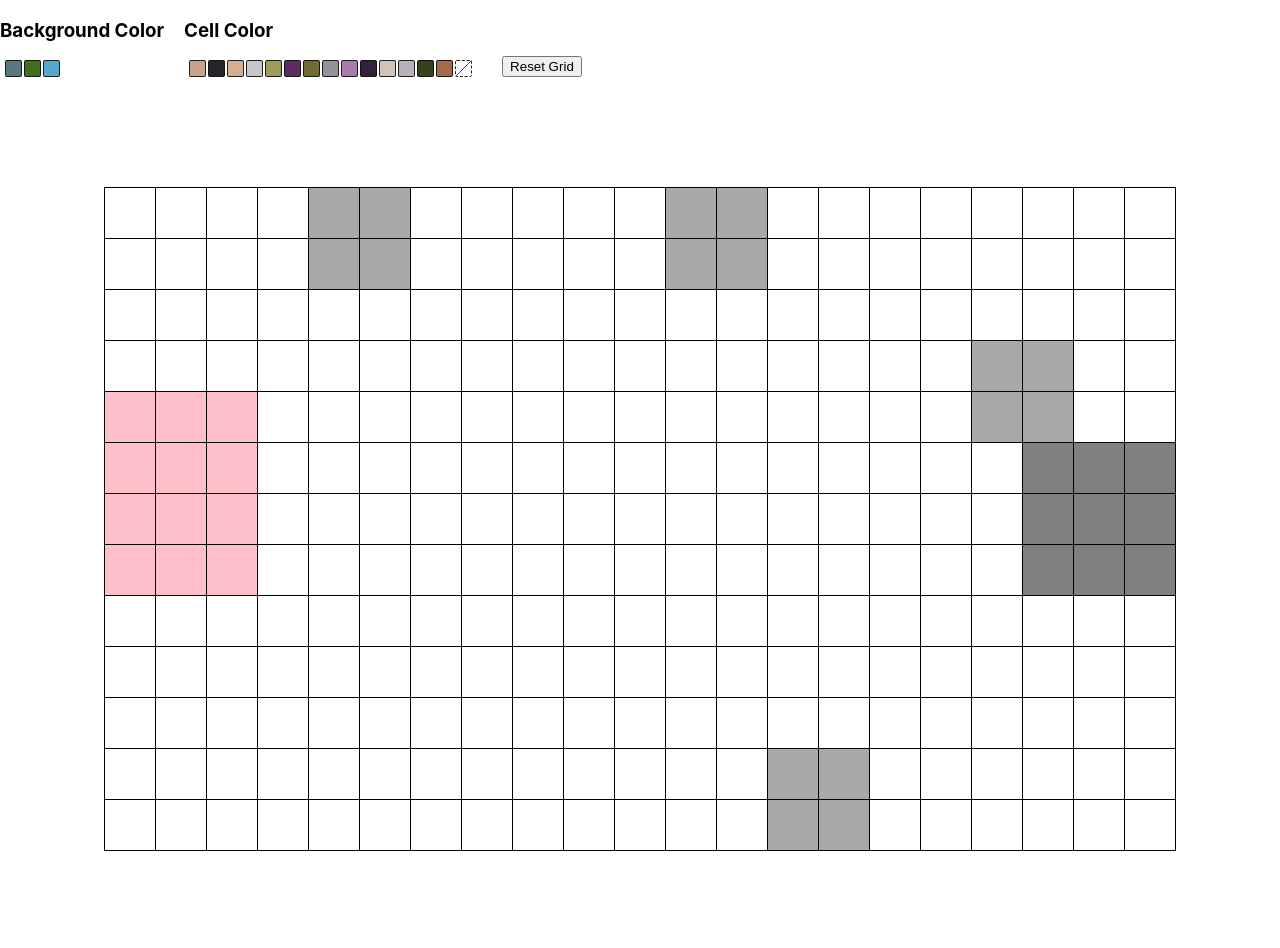
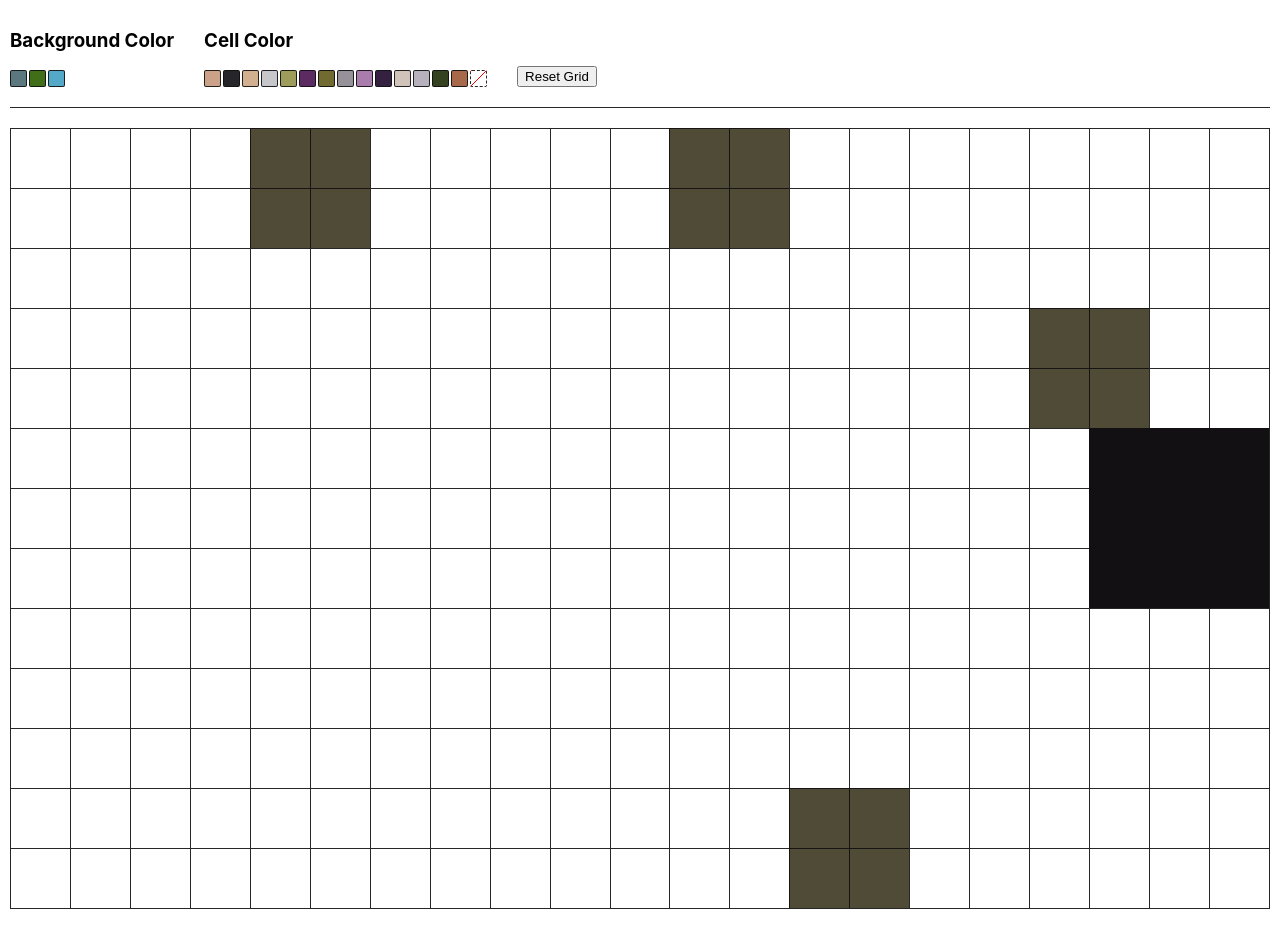
Before and after one commit to mrmemes-eth/hv-forge-sketcher, a React (Create React App) app: page / in a window 1280 px wide. Shown: the top 948 px of the page. After the commit the page ends 919 px from the top, so only its background shows below. Built offline with nearby package versions, Linux system fonts and the light colour scheme.

Commit message:
Extern inline styles, improve styling

```diff
--- a/src/App.css
+++ b/src/App.css
@@ -1,3 +1,58 @@
+div.app-wrap {
+  display: flex;
+  flex-direction: column;
+  gap: 20px;
+  padding: 10px;
+}
+
+header.app {
+  display: flex;
+  gap: 30px;
+  padding-bottom: 20px;
+  border-bottom: 1px solid rgba(16, 16, 16, 0.9);
+}
+
+main.app {
+  display: flex;
+  justify-content: center;
+}
+
+header.app .controls {
+  align-self: flex-end;
+}
+
+main.app .grid {
+  width: 100%;
+  border: 1px solid rgba(16, 16, 16, 0.9);
+  border-left: none;
+  border-top: none;
+}
+
+.grid .row {
+  display: flex;
+}
+
+.grid .cell{
+  width: calc(100% / 21);
+  aspect-ratio: 1;
+  border: 1px solid rgba(16, 16, 16, 0.9);
+  border-right: none;
+  border-bottom: none;
+}
+
+
+.color-palette {
+  display: flex;
+  gap: 2px;
+}
+
+.color-palette div {
+  width: 15px;
+  height: 15px;
+  border-radius: 2px;
+}
+
+
 .bark {
   background: #cba287;
 }
@@ -41,13 +96,25 @@
   background: #a8694b;
 }
 
-.bio {
+.color-palette .bio {
   background: #416f19;
 }
-.knight {
+
+.color-palette .knight {
   background: #54a9c9;
 }
-.glitch {
+
+.color-palette .glitch {
+  background: #5c787f;
+}
+
+.grid.bio {
+  background: #416f19;
+}
+.grid.knight {
+  background: #54a9c9;
+}
+.grid.glitch {
   background: #5c787f;
 }
 
@@ -59,7 +126,7 @@
   border: 1px solid rgba(16, 16, 16, 0.9);
 }
 
-.color-pallette .blank.selected,
+.color-palette .blank.selected,
 .color-palette .tile.selected {
   border-style: dashed;
 }
@@ -134,14 +201,22 @@
     );
 }
 
-.restricted.base {
-  background: pink;
+.knight .restricted.base {
+  background: #829399;
+}
+
+.glitch .restricted.base {
+  background: #c794d9;
+}
+
+.bio .restricted.base {
+  background: #dcb19c;
 }
 
 .restricted.portal {
-  background: darkgrey;
+  background: #504b36;
 }
 
 .restricted.big-portal {
-  background: grey;
+  background: #121012;
 }
--- a/src/App.js
+++ b/src/App.js
@@ -107,25 +107,17 @@ function App() {
   };
 
   return (
-    <div className="App">
-      <header className="App-header" style={{ display: "flex", gap: "20px" }}>
+    <div className="app-wrap">
+      <header className="app">
         <div>
           <h3>Background Color</h3>
-          <div
-            className="color-palette"
-            style={{ display: "flex", gap: 2, margin: "5px" }}
-          >
+          <div className="color-palette">
             {backgroundStyles.map((styleName) => (
               <div
                 key={styleName}
-                className={`bg-style ${
-                  styleName === backgroundStyle ? "selected" : ""
+                className={`bg-style${
+                  styleName === backgroundStyle ? " selected" : ""
                 } ${styleName}`}
-                style={{
-                  width: 15,
-                  height: 15,
-                  borderRadius: 2,
-                }}
                 onClick={() => setBackgroundStyle(styleName)}
               ></div>
             ))}
@@ -133,61 +125,30 @@ function App() {
         </div>
         <div>
           <h3>Cell Color</h3>
-          <div
-            className="color-palette"
-            style={{ display: "flex", gap: 2, margin: "5px" }}
-          >
+          <div className="color-palette">
             {tiles.map((tile) => (
               <div
                 key={tile}
-                className={`tile ${
-                  tile === selectedTile ? "selected" : ""
+                className={`tile${
+                  tile === selectedTile ? " selected" : ""
                 } ${tile}`}
-                style={{
-                  width: 15,
-                  height: 15,
-                  borderRadius: 2,
-                }}
                 onClick={() => setSelectedTile(tile)}
               ></div>
             ))}
           </div>
         </div>
-        <div style={{ alignSelf: "flex-end", margin: "5px" }}>
+        <div className="controls">
           <button onClick={handleResetGrid}>Reset Grid</button>
         </div>
       </header>
-      <main
-        className={`App-main ${backgroundStyle}`}
-        style={{
-          margin: "5px",
-          padding: "100px",
-          display: "flex",
-          alignItems: "center",
-          justifyContent: "center",
-        }}
-      >
-        <div
-          className="grid"
-          style={{
-            border: "1px solid black",
-            borderLeft: "none",
-            borderTop: "none",
-          }}
-        >
+      <main className="app">
+        <div className={`grid ${backgroundStyle}`}>
           {grid.map((row, rowIndex) => (
-            <div key={rowIndex} className="row" style={{ display: "flex" }}>
+            <div key={rowIndex} className="row">
               {row.map((tile, colIndex) => (
                 <div
                   key={colIndex}
                   className={`cell ${tile}`}
-                  style={{
-                    width: 50,
-                    height: 50,
-                    border: "1px solid black",
-                    borderRight: "none",
-                    borderBottom: "none",
-                  }}
                   onClick={() =>
                     handleCellClick(rowIndex, colIndex, selectedTile)
                   }
```
